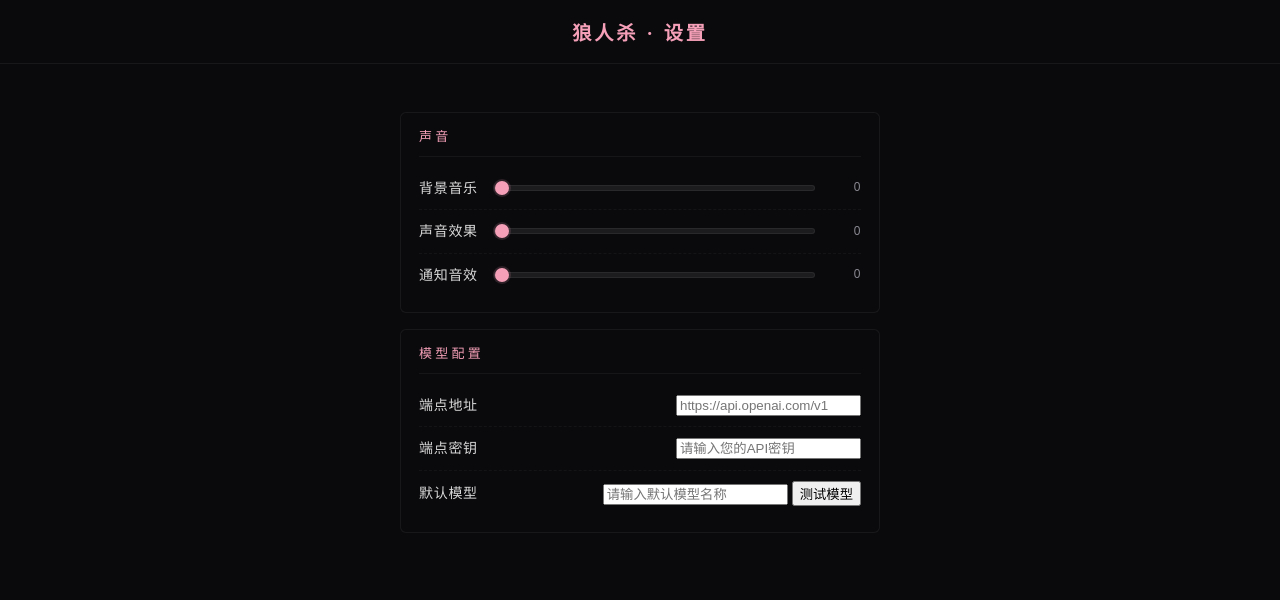
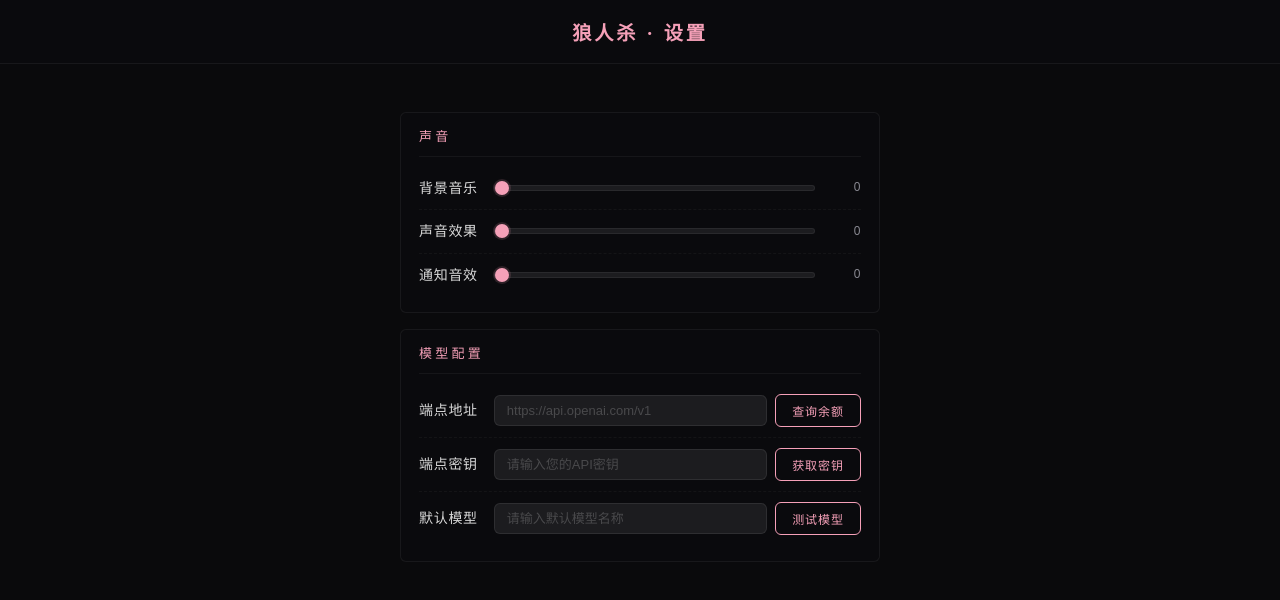
Before and after one commit to abundant3/were-wolf, a website: page public/settings/index.html in a window 1280 px wide. Drawn offline with Linux system fonts and the light colour scheme.

Commit message:
设置界面基本完成

```diff
--- a/public/settings/index.css
+++ b/public/settings/index.css
@@ -109,6 +109,61 @@
 }
 
 /* ══════════════════════════════════════
+   § 端点配置
+   ══════════════════════════════════════ */
+.endpoint-control {
+    display: flex;
+    align-items: center;
+    gap: 8px;
+    flex: 1;
+    min-width: 0;
+}
+
+.endpoint-input {
+    flex: 1;
+    min-width: 0;
+    padding: 7px 12px;
+    background: #1c1c1f;
+    border: 1px solid rgba(255, 255, 255, 0.08);
+    border-radius: 6px;
+    color: var(--text-main);
+    font-size: 13px;
+    outline: none;
+    transition: border-color 0.2s;
+}
+
+.endpoint-input::placeholder {
+    color: rgba(255, 255, 255, 0.2);
+}
+
+.endpoint-input:focus {
+    border-color: var(--gold);
+    box-shadow: 0 0 0 2px rgba(245, 160, 184, 0.1);
+}
+
+.endpoint-button {
+    flex-shrink: 0;
+    padding: 7px 16px;
+    background: transparent;
+    border: 1px solid var(--gold);
+    border-radius: 6px;
+    color: var(--gold);
+    font-size: 12px;
+    letter-spacing: 0.08em;
+    cursor: pointer;
+    transition: background 0.2s, color 0.2s;
+}
+
+.endpoint-button:hover {
+    background: var(--gold);
+    color: #0d0d0f;
+}
+
+.endpoint-button:active {
+    opacity: 0.8;
+}
+
+/* ══════════════════════════════════════
    § 响应式
    ══════════════════════════════════════ */
 @media (max-width: 768px) {
@@ -124,4 +179,9 @@
     .settings-row-label {
         font-size: 13px;
     }
+
+    .endpoint-button:hover {
+        background: transparent;
+        color: var(--gold);
+    }
 }
--- a/public/settings/index.html
+++ b/public/settings/index.html
@@ -45,21 +45,24 @@
                 <h2 class="settings-section-title">模型配置</h2>
                 <div class="settings-row">
                     <span class="settings-row-label">端点地址</span>
-                    <div>
-                        <input type="text" placeholder="https://api.openai.com/v1">
+                    <div class="endpoint-control">
+                        <input id="endpoint-address" class="endpoint-input" type="text"
+                            placeholder="https://api.openai.com/v1">
+                        <button id="check-balance" class="endpoint-button">查询余额</button>
                     </div>
                 </div>
                 <div class="settings-row">
                     <span class="settings-row-label">端点密钥</span>
-                    <div>
-                        <input type="text" placeholder="请输入您的API密钥">
+                    <div class="endpoint-control">
+                        <input id="endpoint-key" class="endpoint-input" type="password" placeholder="请输入您的API密钥">
+                        <button id="get-api-key" class="endpoint-button">获取密钥</button>
                     </div>
                 </div>
                 <div class="settings-row">
                     <span class="settings-row-label">默认模型</span>
-                    <div>
-                        <input type="text" placeholder="请输入默认模型名称">
-                        <button>测试模型</button>
+                    <div class="endpoint-control">
+                        <input id="default-model" class="endpoint-input" type="text" placeholder="请输入默认模型名称">
+                        <button id="test-model" class="endpoint-button">测试模型</button>
                     </div>
                 </div>
             </section>
--- a/public/settings/index.js
+++ b/public/settings/index.js
@@ -1,16 +1,26 @@
+const backgroundAudio = document.getElementById('background-audio');
+const backgroundAudioValue = document.getElementById('background-audio-value');
+const soundEffectAudio = document.getElementById('sound-effect-audio');
+const soundEffectAudioValue = document.getElementById('sound-effect-audio-value');
+const notificationAudio = document.getElementById('notification-audio');
+const notificationAudioValue = document.getElementById('notification-audio-value');
+const endpointAddress = document.getElementById('endpoint-address');
+const endpointKey = document.getElementById('endpoint-key');
+const defaultModel = document.getElementById('default-model');
+const checkBalance = document.getElementById('check-balance');
+const getAPIKey = document.getElementById('get-api-key');
+const testModel = document.getElementById('test-model');
+
 document.addEventListener('DOMContentLoaded', async function () {
     await loadSettings();
     await configureSettings();
+    await bindSettingsEvents();
 });
 
 async function configureSettings() {
-    const backgroundAudio = document.getElementById('background-audio');
-    const backgroundAudioValue = document.getElementById('background-audio-value');
-    const soundEffectAudio = document.getElementById('sound-effect-audio');
-    const soundEffectAudioValue = document.getElementById('sound-effect-audio-value');
-    const notificationAudio = document.getElementById('notification-audio');
-    const notificationAudioValue = document.getElementById('notification-audio-value');
-
+    endpointAddress.value = settings.endpointAddress;
+    endpointKey.value = settings.endpointKey;
+    defaultModel.value = settings.defaultModel;
     backgroundAudio.value = settings.backgroundAudio * 100;
     backgroundAudioValue.textContent = Math.round(settings.backgroundAudio * 100);
     soundEffectAudio.value = settings.soundEffectAudio * 100;
@@ -18,6 +28,18 @@ async function configureSettings() {
     notificationAudio.value = settings.notificationAudio * 100;
     notificationAudioValue.textContent = Math.round(settings.notificationAudio * 100);
 
+    endpointAddress.addEventListener('change', async function () {
+        settings.endpointAddress = endpointAddress.value.trim();
+        await saveSettings();
+    });
+    endpointKey.addEventListener('change', async function () {
+        settings.endpointKey = endpointKey.value.trim();
+        await saveSettings();
+    });
+    defaultModel.addEventListener('change', async function () {
+        settings.defaultModel = defaultModel.value.trim();
+        await saveSettings();
+    });
     backgroundAudio.addEventListener('input', async function () {
         settings.backgroundAudio = backgroundAudio.value / 100;
         backgroundAudioValue.textContent = backgroundAudio.value;
@@ -28,13 +50,54 @@ async function configureSettings() {
         settings.soundEffectAudio = soundEffectAudio.value / 100;
         soundEffectAudioValue.textContent = soundEffectAudio.value;
         await saveSettings();
-        await playBackgroundAudio();
     });
     notificationAudio.addEventListener('input', async function () {
         settings.notificationAudio = notificationAudio.value / 100;
         notificationAudioValue.textContent = notificationAudio.value;
         await saveSettings();
-        await playBackgroundAudio();
     });
 
 }
+
+async function bindSettingsEvents() {
+    checkBalance.addEventListener('click', async function () { });
+    getAPIKey.addEventListener('click', async function () { });
+    testModel.addEventListener('click', async function () {
+        try {
+            const apiUrl = settings.endpointAddress + '/v1/chat/completions';
+            const headers = {
+                'Content-Type': 'application/json',
+                'Authorization': 'Bearer ' + settings.endpointKey
+            };
+            const request = {
+                model: settings.defaultModel,
+                messages: [
+                    { role: 'system', content: '现在需要对模型进行测试，无论用户输入什么内容，你都只需要回复"收到，已接受到测试请求"' },
+                    { role: 'user', content: '你好啊' }
+                ]
+            };
+            const response = await fetch(apiUrl, {
+                method: 'POST',
+                headers: headers,
+                body: JSON.stringify(request)
+            });
+            if (!response.ok) {
+                toastr.error('请求失败，状态码：' + response.status);
+                return;
+            }
+            const data = await response.json();
+            if (data.choices && data.choices.length > 0) {
+                const reply = data.choices[0].message.content;
+                if (reply.includes('收到，已接受到测试请求')) {
+                    toastr.success('模型测试成功！');
+                } else {
+                    toastr.error('模型测试失败，回复内容不正确');
+                }
+            } else {
+                toastr.error('模型响应格式异常');
+            }
+        } catch (error) {
+            toastr.error('请求出错：' + error.message);
+        }
+    });
+}
```
Also changed, not shown: static/css/global.min.css, static/script/global.min.js.
